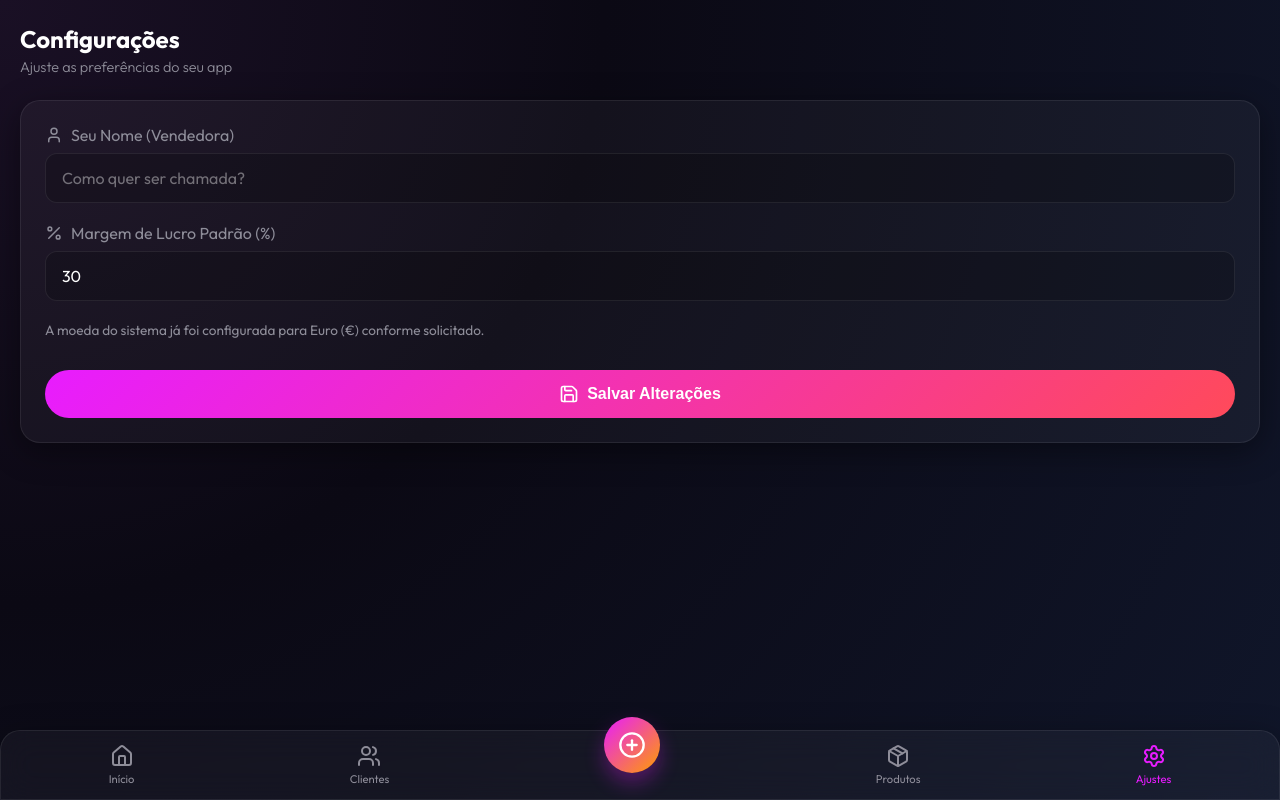
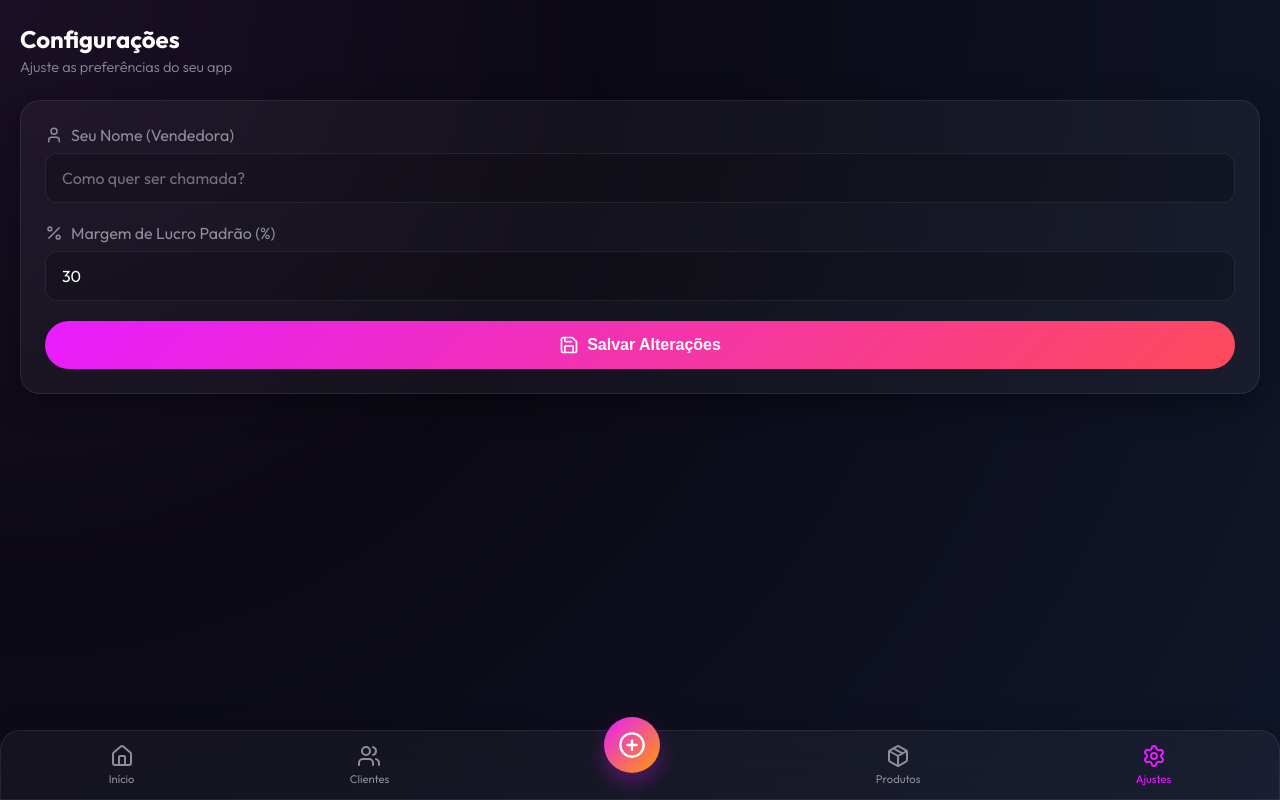
Before and after one commit to MFelipeG/Gerenciador-de-Vendas, a React (Vite) app: page /config in a window 1280 px wide. Built offline with nearby package versions, Linux system fonts and the light colour scheme.

Commit message:
feat: saudacao dinamica por hora e remover texto fixo em configuracoes

```diff
--- a/src/pages/Configuracoes.jsx
+++ b/src/pages/Configuracoes.jsx
@@ -55,13 +55,7 @@ export default function Configuracoes() {
           />
         </div>
 
-        <div>
-           <p style={{color: 'var(--text-muted)', fontSize: '0.85rem', lineHeight: '1.4'}}>
-             A moeda do sistema já foi configurada para Euro (€) conforme solicitado.
-           </p>
-        </div>
-
-        <button type="submit" className="btn-primary" style={{ marginTop: '10px' }}>
+        <button type="submit" className="btn-primary" style={{ display: 'flex', gap: '8px', justifyContent: 'center' }}>
           <Save size={20} /> Salvar Alterações
         </button>
       </form>
--- a/src/pages/Dashboard.jsx
+++ b/src/pages/Dashboard.jsx
@@ -11,6 +11,14 @@ export default function Dashboard() {
   const [mesSelecionado, setMesSelecionado] = useState(new Date().getMonth());
   const [anoSelecionado, setAnoSelecionado] = useState(new Date().getFullYear());
   const [vendedora, setVendedora] = useState('');
+
+  const getSaudacao = () => {
+    const hora = new Date().getHours();
+    if (hora >= 0 && hora < 6) return 'Boa madrugada';
+    if (hora >= 6 && hora < 12) return 'Bom dia';
+    if (hora >= 12 && hora < 18) return 'Boa tarde';
+    return 'Boa noite';
+  };
 
   useEffect(() => {
     const nome = localStorage.getItem('vendedoraNome');
@@ -77,7 +85,7 @@ export default function Dashboard() {
   return (
     <div className="page-container">
       <header style={{ marginBottom: '24px' }}>
-        <h1 className="header-title">Bom dia{vendedora ? `, ${vendedora}` : ''}!</h1>
+        <h1 className="header-title">{getSaudacao()}{vendedora ? `, ${vendedora}` : ''}!</h1>
         <p className="subtitle">Aqui está o resumo das suas vendas.</p>
       </header>
 
```
